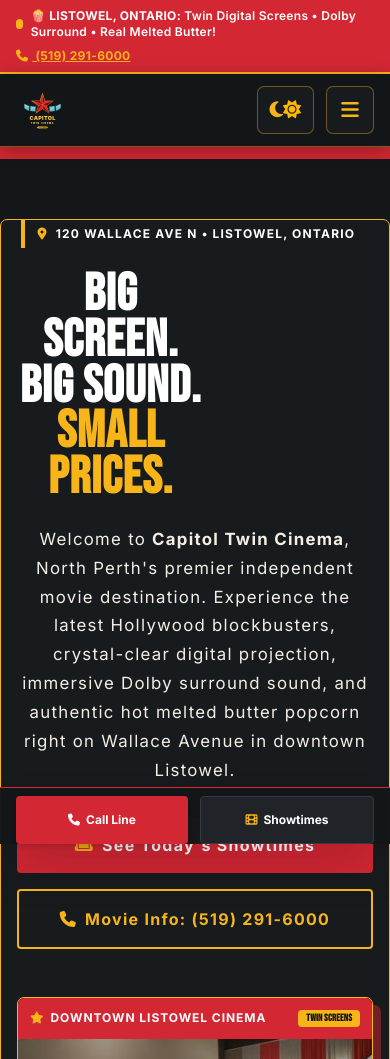
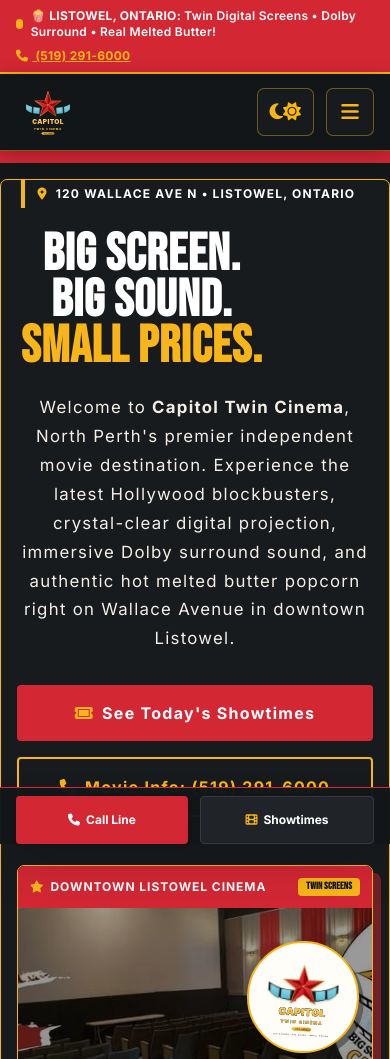
Before and after one commit to mrbraddavidson-hash/capitol-twin-cinema, a website: page public/index.html in a window 390 px wide. Shown: the top 1059 px of the page. Drawn offline with Linux system fonts and the light colour scheme.

Commit message:
Fix hero layout and anchor spacing

```diff
--- a/public/assets/makeover.css
+++ b/public/assets/makeover.css
@@ -95,12 +95,12 @@ html.dark header {
 }
 
 header > div > div {
-  height: 5.25rem !important;
+  height: 5.75rem !important;
 }
 
 header .header-logo-light,
 header .header-logo-dark {
-  height: 4.25rem !important;
+  height: 5rem !important;
   width: auto !important;
 }
 
@@ -171,6 +171,7 @@ header .mobile-nav-link {
 #hero {
   background: var(--ctc-ink) !important;
   min-height: min(45rem, calc(100vh - 7.25rem));
+  scroll-margin-top: 5.75rem;
   display: flex;
   align-items: center;
   border-bottom: 8px solid var(--ctc-gold);
@@ -203,8 +204,17 @@ header .mobile-nav-link {
   width: 100%;
 }
 
+#hero > div > .grid {
+  grid-template-columns: repeat(12, minmax(0, 1fr)) !important;
+  gap: 3rem !important;
+}
+
+#hero > div > .grid > div {
+  min-width: 0;
+}
+
 #hero h1 {
-  max-width: 10ch;
+  max-width: 14ch;
   font-size: clamp(3.7rem, 8vw, 7rem) !important;
   line-height: .88 !important;
   letter-spacing: .015em !important;
@@ -274,6 +284,10 @@ header .mobile-nav-link {
 }
 
 #hero .relative.mx-auto > div:last-child {
+  display: grid;
+  grid-template-columns: minmax(0, 1fr) auto;
+  gap: 1rem;
+  align-items: center;
   background: var(--ctc-ink-soft) !important;
   border-top-color: rgba(247, 181, 25, .35) !important;
 }
@@ -889,22 +903,28 @@ body > aside[aria-label="Mobile Quick Actions"] a {
 
 @media (max-width: 63.99rem) {
   header > div > div {
-    height: 4.5rem !important;
+    height: 4.75rem !important;
   }
 
   header .header-logo-light,
   header .header-logo-dark {
-    height: 3.3rem !important;
+    height: 4rem !important;
   }
 
   #hero {
     min-height: 0;
-    padding-top: 4.5rem !important;
+    scroll-margin-top: 4.75rem;
+    padding-top: 1.75rem !important;
     padding-bottom: 5.25rem !important;
   }
 
+  #hero > div > .grid {
+    grid-template-columns: 1fr !important;
+    gap: 3rem !important;
+  }
+
   #hero h1 {
-    max-width: 9ch;
+    max-width: 12ch;
     font-size: clamp(3.25rem, 13vw, 5rem) !important;
   }
 
--- a/public/index.html
+++ b/public/index.html
@@ -19,7 +19,7 @@
   <link rel="stylesheet" href="assets/fontawesome/all.min.css">
 
   <link rel="stylesheet" href="assets/styles.css">
-  <link rel="stylesheet" href="assets/makeover.css?v=85b6f47">
+  <link rel="stylesheet" href="assets/makeover.css?v=hero-fix5">
   <style>
     .header-logo-dark {
       display: none;
```
